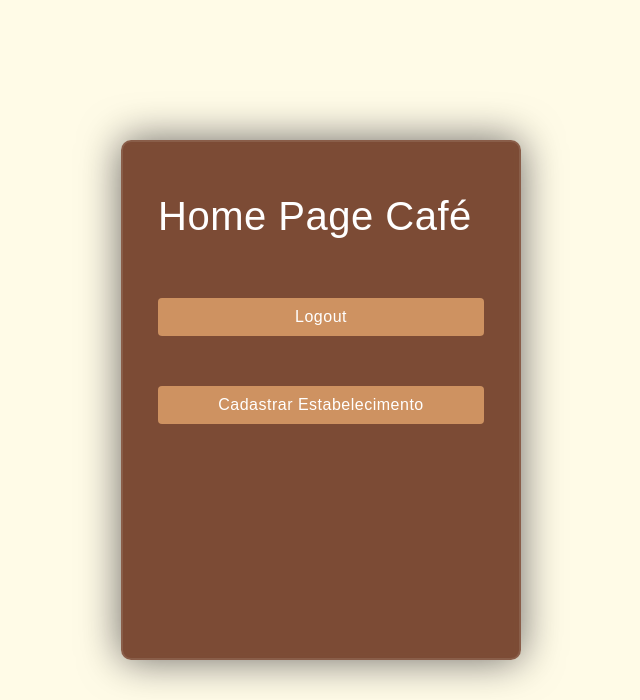
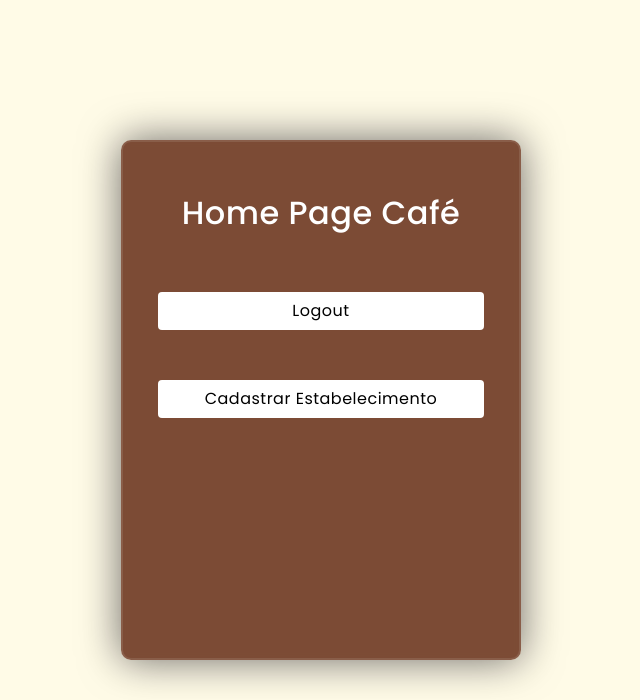
Before and after one commit to julsales/Coffee12, a Django app: page /homepagecafe/ in a window 1280 px wide. Shown: the top 700 px of the page, without its empty margins (319-959 px from the left). Run offline with Django 5.2, Linux system fonts and the light colour scheme; a user stored in the database is signed in.

Commit message:
Alteração de cores e fontes da pagina homepagecafe

```diff
--- a/coffee12/templates/homepagecafe.html
+++ b/coffee12/templates/homepagecafe.html
@@ -6,6 +6,7 @@
     <meta name="viewport" content="width=device-width, initial-scale=1, shrink-to-fit=no">
 
     <!-- Bootstrap CSS -->
+    <link rel="stylesheet" href="https://fonts.googleapis.com/css2?family=Poppins:wght@300;400;500&display=swap">
     <link rel="stylesheet" href="https://cdn.jsdelivr.net/npm/bootstrap@4.3.1/dist/css/bootstrap.min.css" integrity="sha384-ggOyR0iXCbMQv3Xipma34MD+dH/1fQ784/j6cY/iJTQUOhcWr7x9JvoRxT2MZw1T" crossorigin="anonymous">
     <style media="screen">
         *,
@@ -135,6 +136,7 @@
   }
   a {
     margin-top: 50px;
+    font-family: 'Poppins',sans-serif;
     width: 100%;
     background-color: #ffffff;
     color: #080710;
@@ -146,15 +148,15 @@
   }
 
 .button {
-    background-color: #ce9261;
-    color: #ffffff;
+    background-color: #ffffff;
+    color: #000000;
 }
     </style>
     <title>Home Page</title>
   </head>
   <body>
     <form>
-    <h1>Home Page Café</h1>
+    <h3>Home Page Café</h3>
     <a href="{% url 'logout' %}" class="btn button">Logout</a>
 
     {% if not possui_estabelecimento %}
```
Also changed, not shown: coffee12/db.sqlite3.
